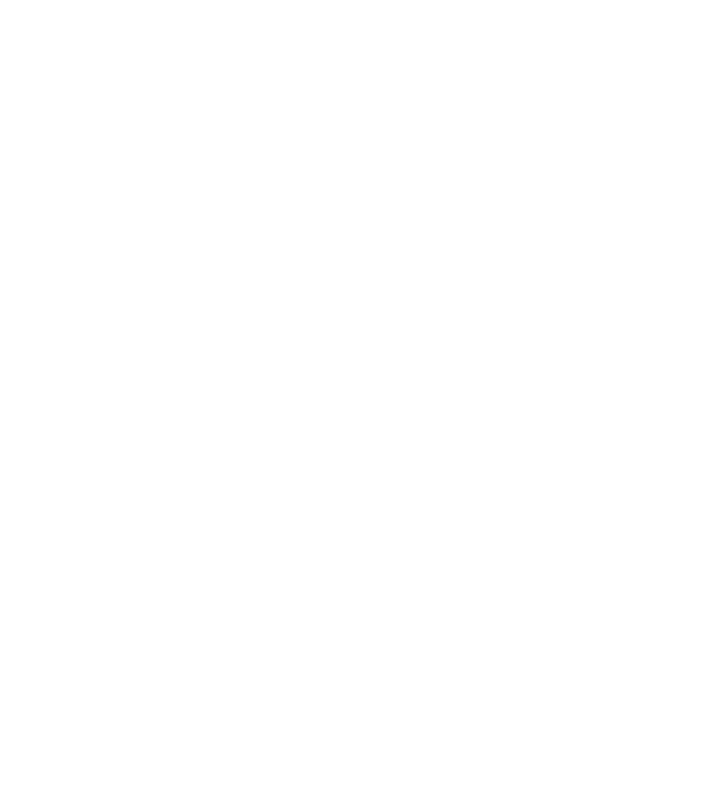
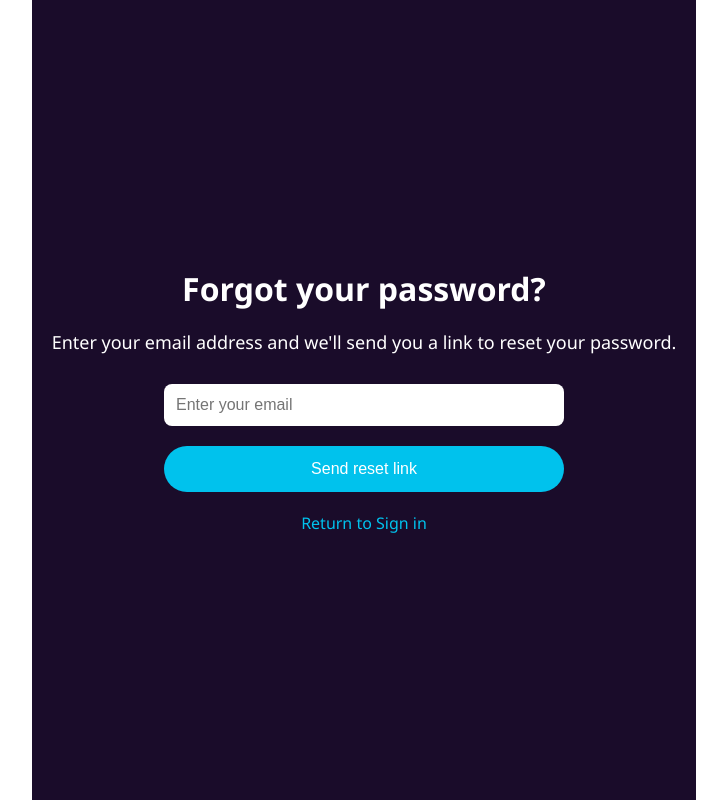
Before and after one commit to Wits-SD-Project/webapp, a React (Create React App) app in the folder frontend/: page /forgot-password in a window 1280 px wide. Before the commit this address had no page. Shown: the whole page, without its empty margins (276-1003 px from the left). Built offline with nearby package versions, Linux system fonts and the light colour scheme.

Commit message:
Add styled Forgot Password page and link from SignIn

```diff
--- a/frontend/src/App.js
+++ b/frontend/src/App.js
@@ -12,6 +12,10 @@
 import StaffDashboard from "./pages/dashboards/StaffDashboard";
 import UserDashboard from "./pages/dashboards/UserDashboard";
 
+// Forgot Password page
+import ForgotPassword from "./ForgotPassword";
+import "./forgot.css";
+
 function App() {
   return (
     <AuthProvider>
@@ -20,6 +24,7 @@
           <Route path="/" element={<SignIn />} />
           <Route path="/signin" element={<SignIn />} />
           <Route path="/signup" element={<SignUp />} />
+          <Route path="/forgot-password" element={<ForgotPassword />} />
 
           <Route
             path="/admin-dashboard"
--- /dev/null
+++ b/frontend/src/ForgotPassword.jsx
@@ -0,0 +1,18 @@
+import React from 'react';
+import './forgot.css';
+
+function ForgotPassword() {
+  return (
+    <main className="forgot-container">
+      <h1>Forgot your password?</h1>
+      <p>Enter your email address and we'll send you a link to reset your password.</p>
+      <form onSubmit={(e) => e.preventDefault()}>
+        <input type="email" placeholder="Enter your email" required />
+        <button type="submit">Send reset link</button>
+      </form>
+      <a href="/">Return to Sign in</a>
+    </main>
+  );
+}
+
+export default ForgotPassword;
--- /dev/null
+++ b/frontend/src/forgot.css
@@ -0,0 +1,52 @@
+.forgot-container {
+  display: flex;
+  flex-direction: column;
+  justify-content: center;
+  align-items: center;
+  height: 100vh;
+  background-color: #1a0c2a;
+  color: white;
+  text-align: center;
+  padding: 0 20px;
+}
+
+.forgot-container h1 {
+  font-size: 32px;
+  margin-bottom: 20px;
+}
+
+.forgot-container p {
+  font-size: 18px;
+  margin-bottom: 30px;
+}
+
+.forgot-container form {
+  display: flex;
+  flex-direction: column;
+  gap: 20px;
+  width: 100%;
+  max-width: 400px;
+}
+
+.forgot-container input[type='email'] {
+  padding: 12px;
+  border: none;
+  border-radius: 8px;
+  font-size: 16px;
+}
+
+.forgot-container button {
+  background-color: #00c2ed;
+  border: none;
+  color: white;
+  padding: 14px;
+  font-size: 16px;
+  border-radius: 30px;
+  cursor: pointer;
+}
+
+.forgot-container a {
+  margin-top: 20px;
+  color: #00c2ed;
+  text-decoration: none;
+}
--- a/frontend/src/pages/auth/SignIn.js
+++ b/frontend/src/pages/auth/SignIn.js
@@ -85,7 +85,7 @@
           </div>
 
           <p className="forgot-password">
-            <a href="#">Forgot password?</a>
+            <a href="/forgot-password">Forgot password?</a>
           </p>
 
           <button type="submit" className="btn primary" disabled={loading}>
```
Also changed, not shown: 1 other file (tests, documents, lock files or other folders).
